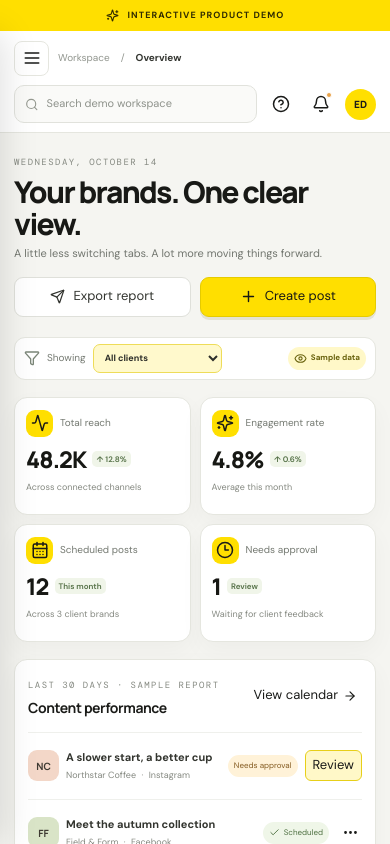
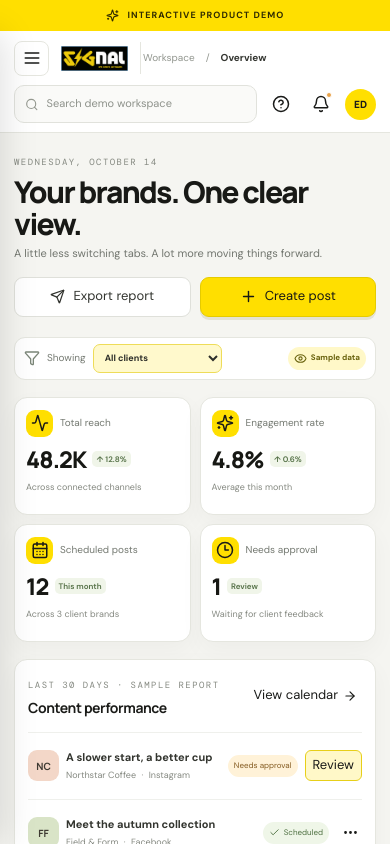
Before and after one commit to ericsdesignsindia/ed-orbit, a Next.js app: page /demo in a window 390 px wide. Shown: the top 844 px of the page. Built offline with nearby package versions, Linux system fonts and the light colour scheme.

Commit message:
Show SIGNAL logo in demo header

```diff
--- a/src/app/demo/signal-demo.css
+++ b/src/app/demo/signal-demo.css
@@ -54,6 +54,8 @@ body:has(.signal-demo) .clerk-account-control { display: none !important; }
 .demo-main { width: calc(100% - 248px); min-width: 0; min-height: calc(100vh - 34px); margin-left: 248px; }
 .demo-topbar { position: sticky; z-index: 5; top: 0; height: 63px; display: flex; align-items: center; justify-content: space-between; gap: 18px; padding: 0 clamp(22px, 3.2vw, 48px); border-bottom: 1px solid var(--sd-line); background: rgba(255,255,255,.94); backdrop-filter: blur(14px); }
 .demo-top-left, .demo-breadcrumb, .demo-top-actions { display: flex; align-items: center; }
+.demo-top-brand { width: 105px; height: 34px; display: flex; align-items: center; justify-content: center; margin-right: 5px; padding-right: 13px; border-right: 1px solid var(--sd-line); }
+.demo-top-brand img { display: block; width: 90px; max-height: 28px; object-fit: contain; }
 .demo-breadcrumb { gap: 11px; color: #92968f; font-size: 11px; }
 .demo-breadcrumb b { color: #343631; font-weight: 700; }
 .demo-top-actions { gap: 13px; }
@@ -233,6 +235,8 @@ body:has(.signal-demo) .clerk-account-control { display: none !important; }
   .demo-ribbon span { display: none; }
   .demo-topbar { padding: 9px 14px; gap: 9px; }
   .demo-top-left { width: 100%; }
+  .demo-top-brand { width: 83px; height: 32px; margin-right: 2px; padding-right: 9px; }
+  .demo-top-brand img { width: 72px; max-height: 25px; }
   .demo-breadcrumb { font-size: 10px; }
   .demo-top-actions { width: 100%; }
   .demo-search { min-width: 0; width: auto; flex: 1; }
--- a/src/app/demo/signal-demo.tsx
+++ b/src/app/demo/signal-demo.tsx
@@ -70,7 +70,7 @@ export default function SignalDemo() {
       </aside>
 
       <main className="demo-main">
-        <header className="demo-topbar"><div className="demo-top-left"><button className="demo-mobile-menu" aria-label="Open menu" onClick={() => setMobileNav(!mobileNav)}>{mobileNav ? <X size={20} /> : <Menu size={20} />}</button><div className="demo-breadcrumb"><span>Workspace</span><span>/</span><b>{view}</b></div></div><div className="demo-top-actions"><label className="demo-search"><Search size={15} /><input value={query} onChange={event => setQuery(event.target.value)} placeholder="Search demo workspace" /><kbd>⌘ K</kbd></label><button aria-label="Help" className="demo-icon-button"><CircleHelp size={18} /></button><button aria-label="Notifications" className="demo-icon-button notification"><Bell size={18} /><i /></button><span className="demo-top-avatar">ED</span></div></header>
+        <header className="demo-topbar"><div className="demo-top-left"><button className="demo-mobile-menu" aria-label="Open menu" onClick={() => setMobileNav(!mobileNav)}>{mobileNav ? <X size={20} /> : <Menu size={20} />}</button><a className="demo-top-brand" href="/" aria-label="SIGNAL home"><img src="/signal-logo-landscape.jpg" alt="SIGNAL by Eric’s Designs" /></a><div className="demo-breadcrumb"><span>Workspace</span><span>/</span><b>{view}</b></div></div><div className="demo-top-actions"><label className="demo-search"><Search size={15} /><input value={query} onChange={event => setQuery(event.target.value)} placeholder="Search demo workspace" /><kbd>⌘ K</kbd></label><button aria-label="Help" className="demo-icon-button"><CircleHelp size={18} /></button><button aria-label="Notifications" className="demo-icon-button notification"><Bell size={18} /><i /></button><span className="demo-top-avatar">ED</span></div></header>
         <div className="demo-content">
           <section className="demo-intro"><div><div className="demo-eyebrow">{heading.eyebrow}</div><h1>{heading.title}</h1><p>{heading.subtitle}</p></div><div className="demo-intro-actions"><button className="demo-button outline" onClick={() => setToast(view === "Ads Manager" ? "Demo only: this is a preview of the ads report." : "Your report preview is ready in this demo.") }><Send size={15} /> {view === "Ads Manager" ? "Export ads" : "Export report"}</button>{view === "Ads Manager" || view === "Email campaigns" ? <button className="demo-button yellow" onClick={() => setToast(view === "Ads Manager" ? "Demo only: the live workspace creates new campaigns in a paused state." : "Demo only: campaign drafts are not sent to any audience.")}><Plus size={17} /> Create campaign</button> : view === "Client notes" ? <button className="demo-button yellow" onClick={() => setToast("Add and resolve notes in your live SIGNAL workspace.")}><Plus size={17} /> Add note</button> : <button className="demo-button yellow" onClick={() => setShowComposer(true)}><Plus size={17} /> Create post</button>}</div></section>
 
```
